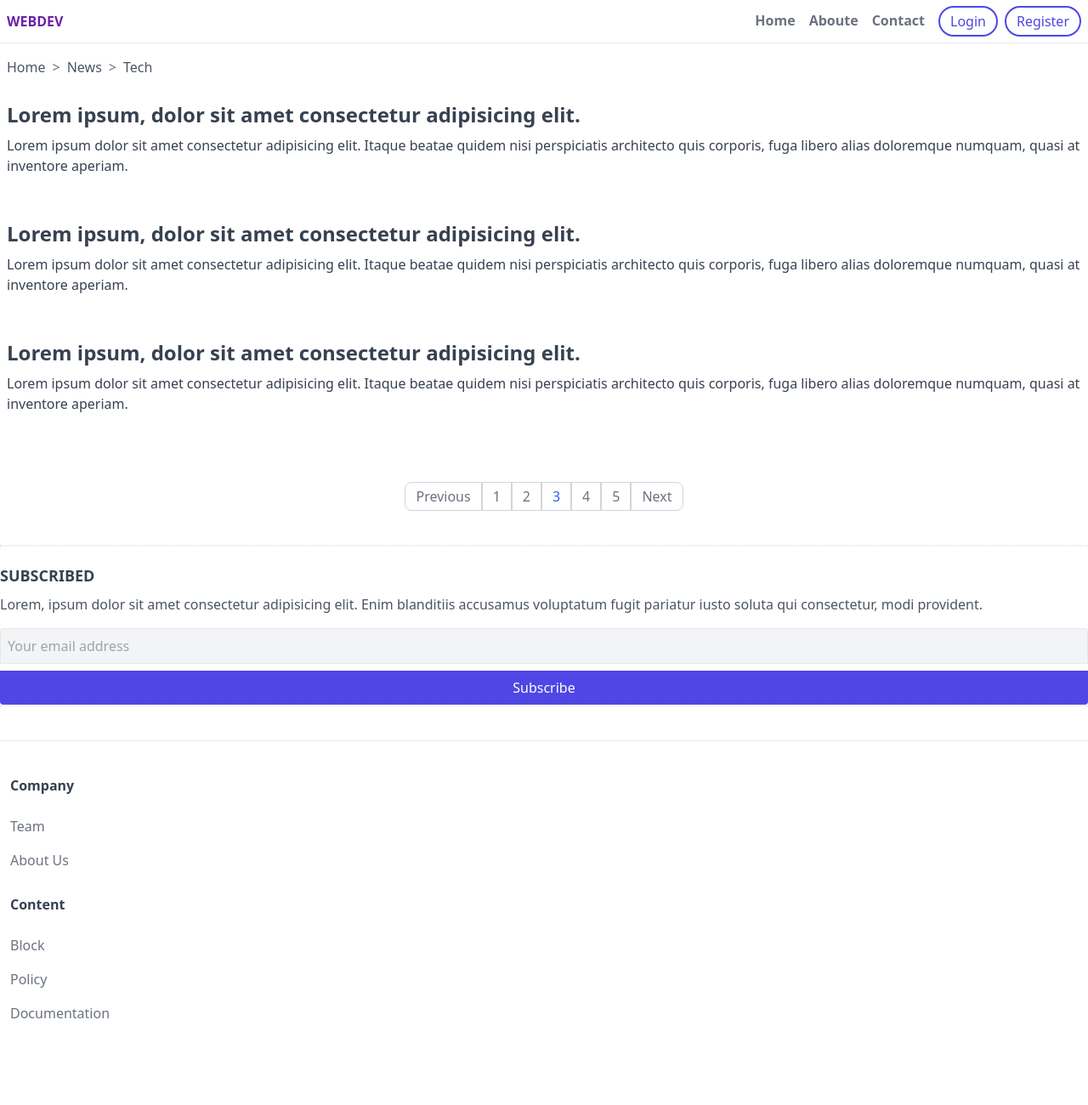
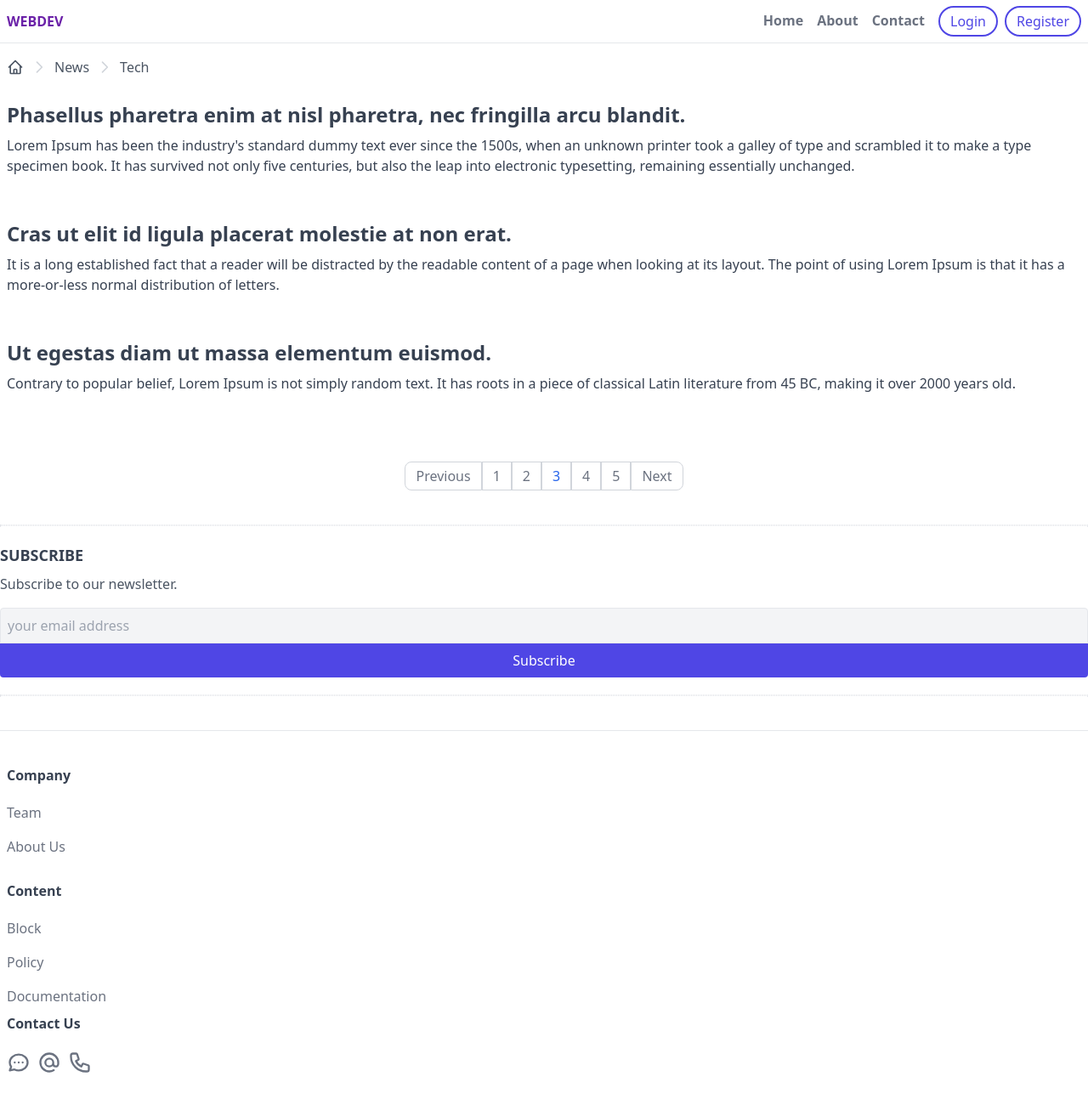
Before and after one commit to Medvedev-Savelii/tailwindcss_first_project, a website: page index.html in a window 1280 px wide. Shown: the whole page at 85% size. Before the commit the page ends 1252 px from the top, so only its background shows below. Drawn offline with Linux system fonts and the light colour scheme.

Commit message:
13-commit

```diff
--- a/index.html
+++ b/index.html
@@ -13,29 +13,10 @@
       <a class="uppercase font-bold text-purple-800" href="#">webDev</a>
       <nav class="flex items-center">
         <ul class="inline-flex items-center">
-          <li>
-            <a
-              class="header-link"
-              href="#"
-              >Home</a
-            >
-          </li>
-          <li>
-            <a
-              class="header-link"
-              href="#"
-              >Aboute</a
-            >
-          </li>
-          <li>
-            <a
-              class="header-link"
-              href="#"
-              >Contact</a
-            >
-          </li>
+          <li><a class="header-link" href="#">Home</a></li>
+          <li><a class="header-link" href="#">About</a></li>
+          <li><a class="header-link" href="#">Contact</a></li>
         </ul>
-
         <ul class="inline-flex items-center">
           <li><button class="header-btn">Login</button></li>
           <li><button class="header-btn">Register</button></li>
@@ -47,51 +28,118 @@
       <!-- breadcrumbs -->
       <div class="px-2 flex items-center">
         <div class="py-4 overflow-y-auto whitespace-nowrap flex items-center">
-          <a class="text-gray-600 hover:text-gray-900" href="#">Home</a>
-          <span class="mx-2 text-gray-500">&gt;</span>
+          <a class="text-gray-600 hover:text-gray-900" href="#">
+            <svg
+              xmlns="http://www.w3.org/2000/svg"
+              class="h-5 w-5"
+              fill="none"
+              viewBox="0 0 24 24"
+              stroke="currentColor">
+              <path
+                stroke-linecap="round"
+                stroke-linejoin="round"
+                stroke-width="2"
+                d="M3 12l2-2m0 0l7-7 7 7M5 10v10a1 1 0 001 1h3m10-11l2 2m-2-2v10a1 1 0 01-1 1h-3m-6 0a1 1 0 001-1v-4a1 1 0 011-1h2a1 1 0 011 1v4a1 1 0 001 1m-6 0h6" />
+            </svg>
+          </a>
+          <span class="mx-2 text-gray-300">
+            <svg
+              xmlns="http://www.w3.org/2000/svg"
+              class="h-5 w-5"
+              fill="none"
+              viewBox="0 0 24 24"
+              stroke="currentColor">
+              <path
+                stroke-linecap="round"
+                stroke-linejoin="round"
+                stroke-width="2"
+                d="M9 5l7 7-7 7" />
+            </svg>
+          </span>
           <a class="text-gray-600 hover:text-gray-900" href="#">News</a>
-          <span class="mx-2 text-gray-500">&gt;</span>
+          <span class="mx-2 text-gray-300">
+            <svg
+              xmlns="http://www.w3.org/2000/svg"
+              class="h-5 w-5"
+              fill="none"
+              viewBox="0 0 24 24"
+              stroke="currentColor">
+              <path
+                stroke-linecap="round"
+                stroke-linejoin="round"
+                stroke-width="2"
+                d="M9 5l7 7-7 7" />
+            </svg>
+          </span>
           <a class="text-gray-600 hover:text-gray-900" href="#">Tech</a>
         </div>
       </div>
 
-      <!-- post card -->
+      <!-- post cards -->
       <section class="px-2">
-        <!-- first post -->
         <a class="block mb-10" href="#">
           <div class="flex">
             <div>
-              <h3 class="mt-3 mb-2 text-gray-700 font-bold text-2xl">Lorem ipsum, dolor sit amet consectetur adipisicing elit.</h3>
-              <p class="text-gray-700">Lorem ipsum dolor sit amet consectetur adipisicing elit. Itaque beatae quidem nisi perspiciatis architecto quis corporis, fuga libero alias doloremque numquam, quasi at inventore aperiam.</p>
+              <h3 class="mt-3 mb-2 text-gray-700 font-bold text-2xl">
+                Phasellus pharetra enim at nisl pharetra, nec fringilla arcu
+                blandit.
+              </h3>
+              <p class="text-gray-700">
+                Lorem Ipsum has been the industry's standard dummy text ever
+                since the 1500s, when an unknown printer took a galley of type
+                and scrambled it to make a type specimen book. It has survived
+                not only five centuries, but also the leap into electronic
+                typesetting, remaining essentially unchanged.
+              </p>
             </div>
           </div>
         </a>
-        <!-- second post -->
+
         <a class="block mb-10" href="#">
           <div class="flex">
             <div>
-              <h3 class="mt-3 mb-2 text-gray-700 font-bold text-2xl">Lorem ipsum, dolor sit amet consectetur adipisicing elit.</h3>
-              <p class="text-gray-700">Lorem ipsum dolor sit amet consectetur adipisicing elit. Itaque beatae quidem nisi perspiciatis architecto quis corporis, fuga libero alias doloremque numquam, quasi at inventore aperiam.</p>
+              <h3 class="mt-3 mb-2 text-gray-700 font-bold text-2xl">
+                Cras ut elit id ligula placerat molestie at non erat.
+              </h3>
+              <p class="text-gray-700">
+                It is a long established fact that a reader will be distracted
+                by the readable content of a page when looking at its layout.
+                The point of using Lorem Ipsum is that it has a more-or-less
+                normal distribution of letters.
+              </p>
             </div>
           </div>
         </a>
-        <!-- therd post -->
+
         <a class="block mb-10" href="#">
           <div class="flex">
             <div>
-              <h3 class="mt-3 mb-2 text-gray-700 font-bold text-2xl">Lorem ipsum, dolor sit amet consectetur adipisicing elit.</h3>
-              <p class="text-gray-700">Lorem ipsum dolor sit amet consectetur adipisicing elit. Itaque beatae quidem nisi perspiciatis architecto quis corporis, fuga libero alias doloremque numquam, quasi at inventore aperiam.</p>
+              <h3 class="mt-3 mb-2 text-gray-700 font-bold text-2xl">
+                Ut egestas diam ut massa elementum euismod.
+              </h3>
+              <p class="text-gray-700">
+                Contrary to popular belief, Lorem Ipsum is not simply random
+                text. It has roots in a piece of classical Latin literature from
+                45 BC, making it over 2000 years old.
+              </p>
             </div>
           </div>
         </a>
       </section>
-      <!-- Pagination -->
+
+      <!-- pagination -->
       <div class="mt-20 mb-10">
         <ul class="flex justify-center">
           <li><a class="pagination-item rounded-l-lg" href="#">Previous</a></li>
           <li><a class="pagination-item" href="#">1</a></li>
           <li><a class="pagination-item" href="#">2</a></li>
-          <li><a class="pagination-item text-blue-600 hover:bg-blue-100 hover:text-blue-600" href="#">3</a></li>
+          <li>
+            <a
+              class="pagination-item text-blue-600 hover:bg-blue-100 hover:text-blue-600"
+              href="#"
+              >3</a
+            >
+          </li>
           <li><a class="pagination-item" href="#">4</a></li>
           <li><a class="pagination-item" href="#">5</a></li>
           <li><a class="pagination-item rounded-r-lg" href="#">Next</a></li>
@@ -100,22 +148,21 @@
 
       <!-- divider -->
       <div class="border border-dotted"></div>
-      <!-- Subscribed -->
-      <div class="mt-5">
+
+      <!-- subscribe -->
+      <div class="my-5">
         <h5 class="font-bold text-lg uppercase text-gray-700 mb-2">
-          Subscribed
+          Subscribe
         </h5>
-        <p class="text-gray-600 mb-4">
-          Lorem, ipsum dolor sit amet consectetur adipisicing elit. Enim
-          blanditiis accusamus voluptatum fugit pariatur iusto soluta qui
-          consectetur, modi provident.
-        </p>
+        <p class="text-gray-600 mb-4">Subscribe to our newsletter.</p>
         <input
-          placeholder="Your email address"
-          class="text-gray-700 bg-gray-100 p-2 w-full border rounded-t hover:border-gray-600"
+          placeholder="your email address"
           type="email"
-        />
-        <button class="px-4 py-2 mt-2 bg-indigo-600 text-white rounded-b w-full hover:bg-indigo-800">Subscribe</button>
+          class="text-gray-700 bg-gray-100 p-2 w-full border rounded-t hover:border-gray-600" />
+        <button
+          class="px-4 py-2 bg-indigo-600 text-white rounded-b w-full hover:bg-indigo-800">
+          Subscribe
+        </button>
       </div>
 
       <!-- divider -->
@@ -123,52 +170,89 @@
     </main>
 
     <!-- footer -->
-    <footer class="border-t mt-10 py-10 px-3">
+    <footer class="border-t mt-10 py-10 px-2">
       <div>
         <div class="mb-5">
-          <h6 class="font-semibold text-gray-700 mb-4">Company</h6>
+          <h6 class="font-semibold text-gray-700 mb-3">Company</h6>
           <ul>
             <li>
-              <a
-                class="footer-link"
-                href="#"
-                >Team</a
-              >
+              <a class="footer-link" href="#">Team</a>
             </li>
             <li>
-              <a
-                class="footer-link"
-                href="#"
-                >About Us</a
-              >
+              <a class="footer-link" href="#">About Us</a>
             </li>
           </ul>
         </div>
+
         <div>
-          <h6 class="font-semibold text-gray-700 mb-4">Content</h6>
+          <h6 class="font-semibold text-gray-700 mb-3">Content</h6>
           <ul>
             <li>
-              <a
-                class="footer-link"
-                href="#"
-                >Block</a
-              >
+              <a class="footer-link" href="#">Block</a>
             </li>
             <li>
-              <a
-                class="footer-link"
-                href="#"
-                >Policy</a
-              >
+              <a class="footer-link" href="#">Policy</a>
             </li>
             <li>
-              <a
-                class="footer-link"
-                href="#"
-                >Documentation
+              <a class="footer-link" href="#">Documentation</a>
+            </li>
+          </ul>
+        </div>
+
+        <div>
+          <h6 class="font-semibold text-gray-700 mb-3">Contact Us</h6>
+          <ul class="flex">
+            <li class="mr-2">
+              <a class="footer-link" href="#">
+                <svg
+                  xmlns="http://www.w3.org/2000/svg"
+                  class="h-7 w-7"
+                  fill="none"
+                  viewBox="0 0 24 24"
+                  stroke="currentColor">
+                  <path
+                    stroke-linecap="round"
+                    stroke-linejoin="round"
+                    stroke-width="2"
+                    d="M8 12h.01M12 12h.01M16 12h.01M21 12c0 4.418-4.03 8-9 8a9.863 9.863 0 01-4.255-.949L3 20l1.395-3.72C3.512 15.042 3 13.574 3 12c0-4.418 4.03-8 9-8s9 3.582 9 8z" />
+                </svg>
               </a>
+            </li>
+            <li class="mr-2">
+              <a class="footer-link" href="#">
+                <svg
+                  xmlns="http://www.w3.org/2000/svg"
+                  class="h-7 w-7"
+                  fill="none"
+                  viewBox="0 0 24 24"
+                  stroke="currentColor">
+                  <path
+                    stroke-linecap="round"
+                    stroke-linejoin="round"
+                    stroke-width="2"
+                    d="M16 12a4 4 0 10-8 0 4 4 0 008 0zm0 0v1.5a2.5 2.5 0 005 0V12a9 9 0 10-9 9m4.5-1.206a8.959 8.959 0 01-4.5 1.207" />
+                </svg>
+              </a>
+            </li>
+            <li>
+              <a class="footer-link" href="#">
+                <svg
+                  xmlns="http://www.w3.org/2000/svg"
+                  class="h-7 w-7"
+                  fill="none"
+                  viewBox="0 0 24 24"
+                  stroke="currentColor">
+                  <path
+                    stroke-linecap="round"
+                    stroke-linejoin="round"
+                    stroke-width="2"
+                    d="M3 5a2 2 0 012-2h3.28a1 1 0 01.948.684l1.498 4.493a1 1 0 01-.502 1.21l-2.257 1.13a11.042 11.042 0 005.516 5.516l1.13-2.257a1 1 0 011.21-.502l4.493 1.498a1 1 0 01.684.949V19a2 2 0 01-2 2h-1C9.716 21 3 14.284 3 6V5z" />
+                </svg>
+              </a>
+            </li>
+          </ul>
+        </div>
       </div>
-    </div>
     </footer>
   </body>
 </html>
```
Also changed, not shown: public/styles.css.
